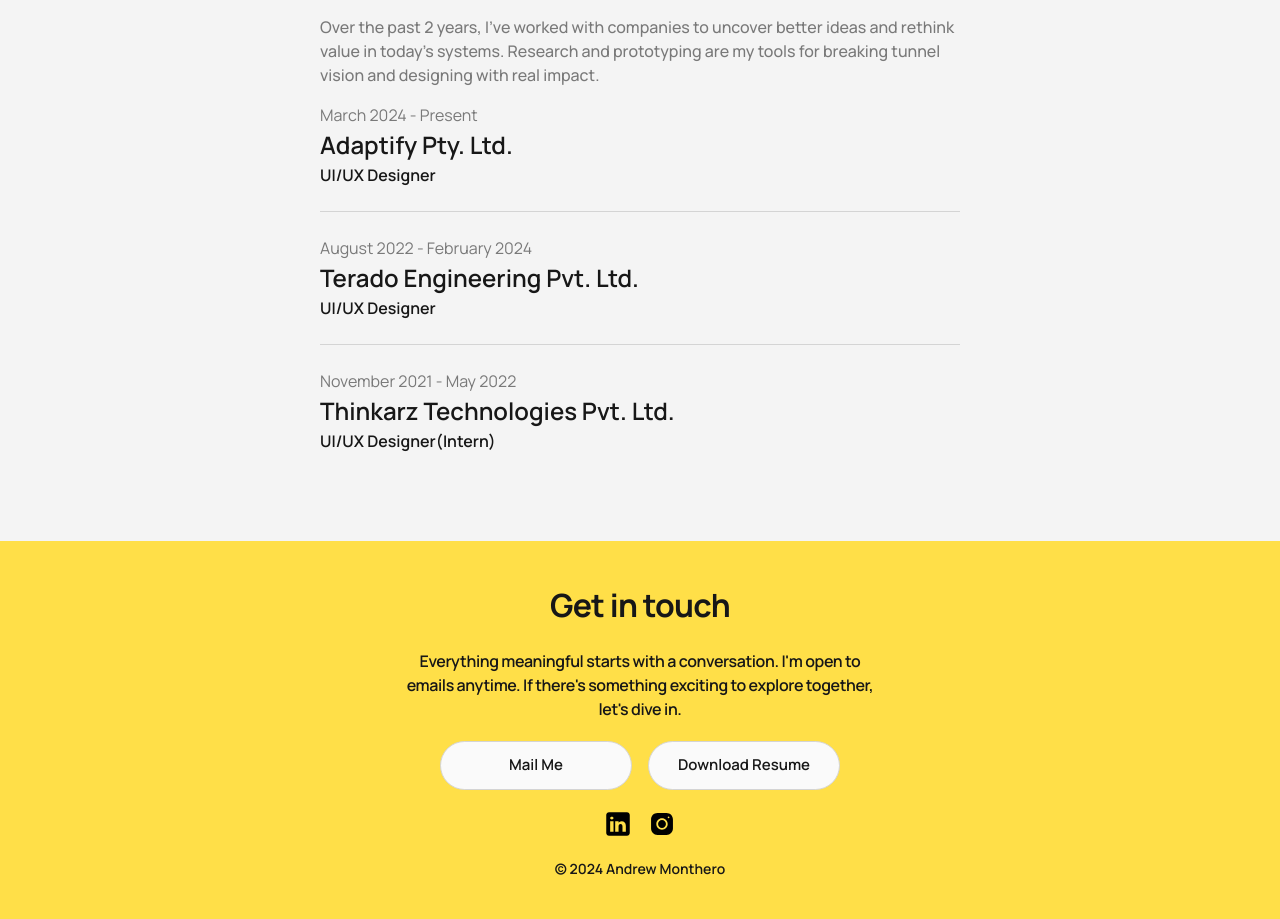
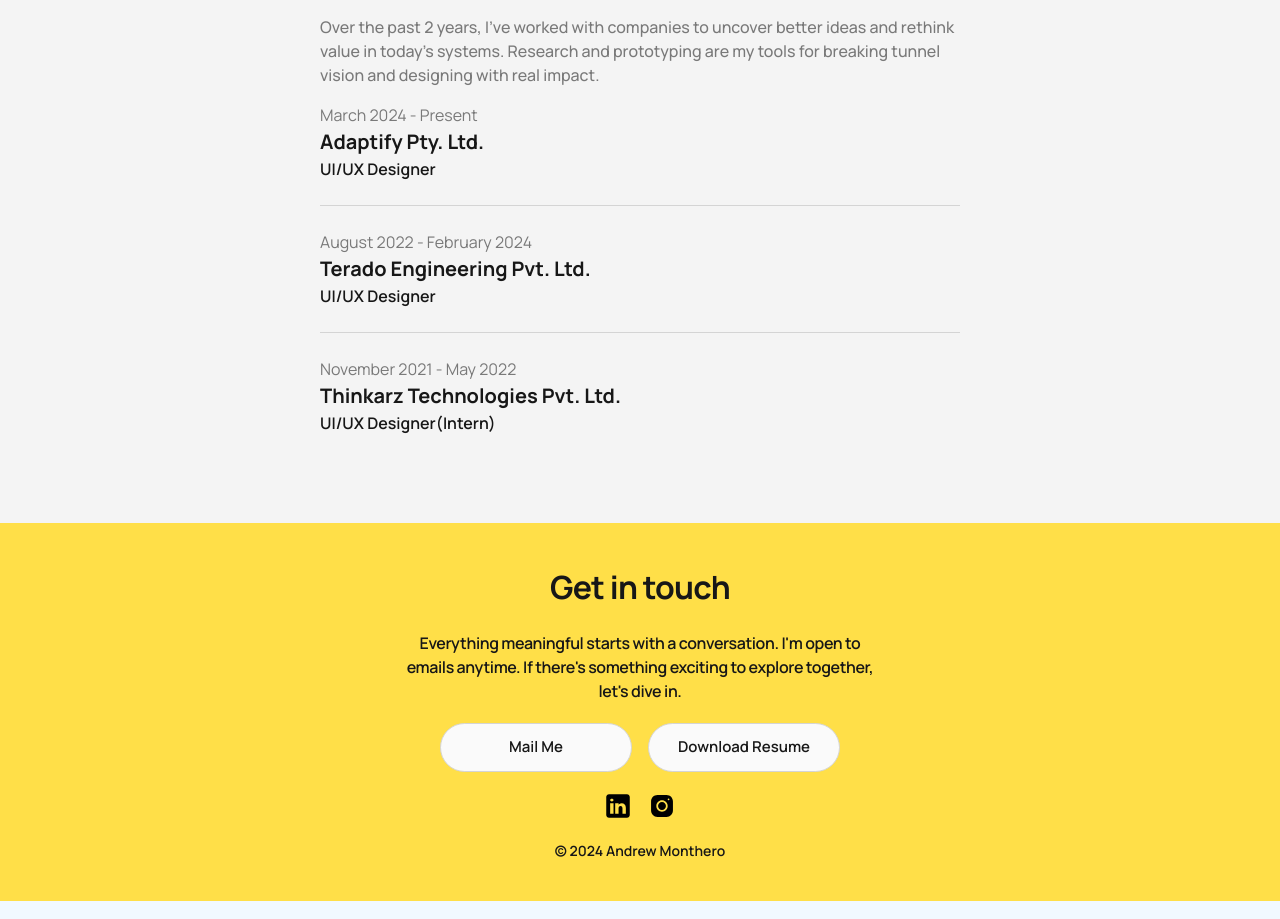
Before and after one commit to andrew-0210/design_portfolio, a Next.js app: page / in a window 1280 px wide. Shown: the part 1529-2448 px from the top of the page. Built offline with nearby package versions, Linux system fonts and the light colour scheme; a web font is replaced by a local one.

Commit message:
experience updates

```diff
--- a/src/app/globals.css
+++ b/src/app/globals.css
@@ -10,7 +10,7 @@
   --color-foreground: var(--foreground);
   --font-sans: var(--font-manrope);
   --font-handwritten: var(--font-shadows);
-
+  --font-serif: var(--font-standard);
 }
 
 body {
--- a/src/app/layout.js
+++ b/src/app/layout.js
@@ -1,4 +1,4 @@
-import { Manrope, Oooh_Baby, Bricolage_Grotesque } from "next/font/google";
+import { Manrope, Oooh_Baby, Old_Standard_TT } from "next/font/google";
 import "./globals.css";
 import Navigation from "@/components/layout/Navigation";
 import Footer from "@/components/layout/Footer";
@@ -14,6 +14,12 @@
   weight: ["400"],
 });
 
+const old_standard = Old_Standard_TT({
+  variable: "--font-standard",
+  subsets: ["latin"],
+  weight: ["400", "700"],
+});
+
 export const metadata = {
   title: "Andrew Monthero | Digital Product Designer",
   description:
@@ -24,7 +30,7 @@
   return (
     <html lang="en">
       <body
-        className={`${manrope.variable} ${shadows.variable} font-sans antialiased selection:bg-[#ffdf48] selection:text-[#945b41]`}
+        className={`${manrope.variable} ${shadows.variable} ${old_standard.variable} font-sans antialiased selection:bg-[#ffdf48] selection:text-[#945b41]`}
       >
         <Navigation />
         {children}
--- a/src/components/sections/Experience.js
+++ b/src/components/sections/Experience.js
@@ -20,7 +20,7 @@
 
 const Experience = () => {
   return (
-    <section className="flex h-full flex-col items-center gap-4 px-[1.5rem] py-[4rem] bg-[#f4f4f4]">
+    <section className="flex h-full flex-col items-center gap-4 bg-[#f4f4f4] px-[1.5rem] py-[4rem]">
       <div className="flex flex-col gap-4 md:max-w-[40rem]">
         <span className="font-handwritten text-start text-[1.25rem] font-semibold md:text-[1.5rem]">
           Helping ideas walk the steady line on the web
@@ -43,9 +43,7 @@
               <span className="text-[0.938rem] text-[#797979] md:text-[1rem]">
                 {exp.duration}
               </span>
-              <h3 className="text-[1.25rem] font-semibold md:text-[1.5rem]">
-                {exp.company}
-              </h3>
+              <h3 className="text-[1.25rem] font-bold">{exp.company}</h3>
               <span className="font-semibold">{exp.role}</span>
             </div>
           ))}
```
